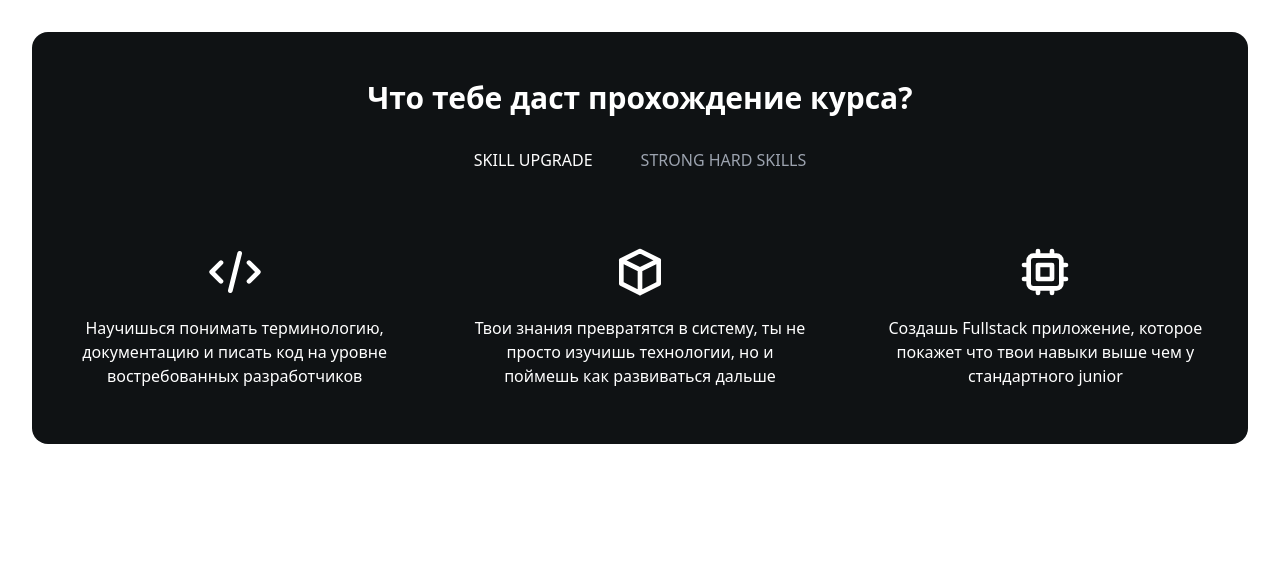
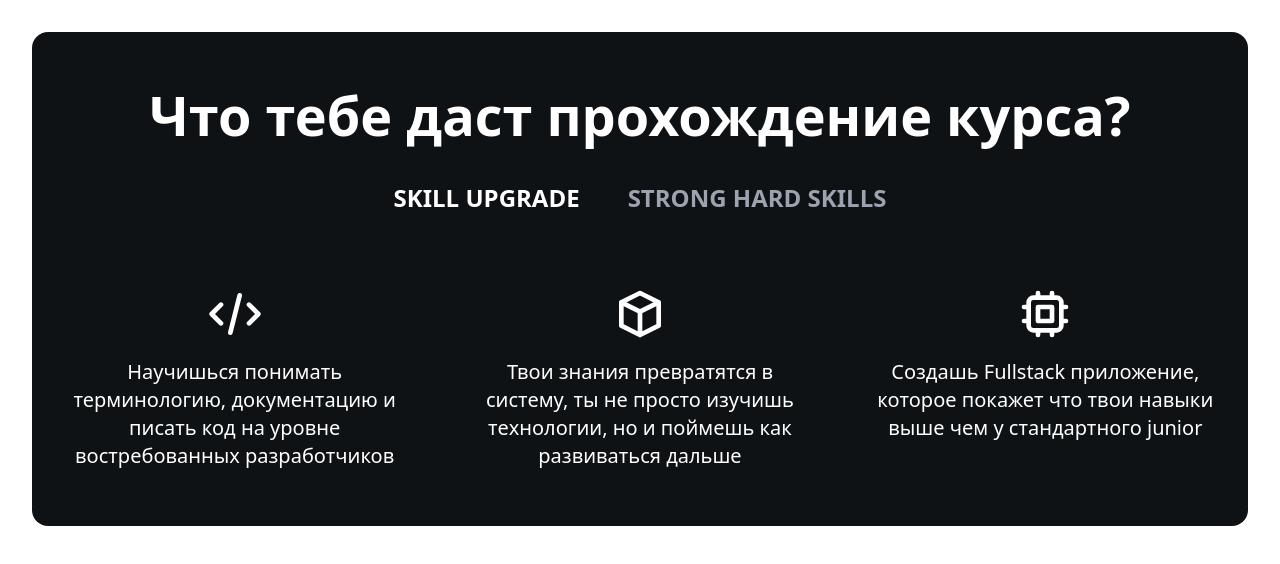
Before and after one commit to dliakin/react-tailwind-landing-page, a React (Create React App) app: page / in a window 1280 px wide. Shown: the top 564 px of the page. Built offline with nearby package versions, Linux system fonts and the light colour scheme.

Commit message:
Fix styles
Fix styles according design

```diff
--- a/src/components/features/FeatureCard.tsx
+++ b/src/components/features/FeatureCard.tsx
@@ -9,7 +9,7 @@ function FeatureCard(props: IFeatureItem) {
           <path strokeLinecap="round" strokeLinejoin="round" strokeWidth="2" d={props.icon} />
         </svg>
       </div>
-      <p className="text-white text-center mb-2">{props.text}</p>
+      <p className="text-white text-center mb-2 font-medium text-lg lg:text-xl">{props.text}</p>
     </div>
   );
 }
--- a/src/components/features/FeatureTab.tsx
+++ b/src/components/features/FeatureTab.tsx
@@ -20,7 +20,9 @@ function FeatureTab(props: IFeatureTabProps) {
         {props.features.map((feature, index) => (
           <button
             onClick={handleClick}
-            className={`flex items-center flex-shrink-0 px-5 py-2 ${index === activeTabIndex ? "text-white" : "text-gray-400"} `}
+            className={`font-semibold text-xl lg:text-2xl flex items-center flex-shrink-0 px-5 py-2 ${
+              index === activeTabIndex ? "text-white" : "text-gray-400"
+            } `}
             key={`feature-${index}`}
             id={index.toString()}
           >
--- a/tailwind.config.js
+++ b/tailwind.config.js
@@ -2,7 +2,16 @@
 module.exports = {
   content: ["./src/**/*.{js,jsx,ts,tsx}"],
   theme: {
-    extend: {},
+    extend: {
+      fontSize: {
+        "3xl": [
+          "54px",
+          {
+            lineHeight: "70.2px",
+          },
+        ],
+      },
+    },
   },
   plugins: [],
 };
```
